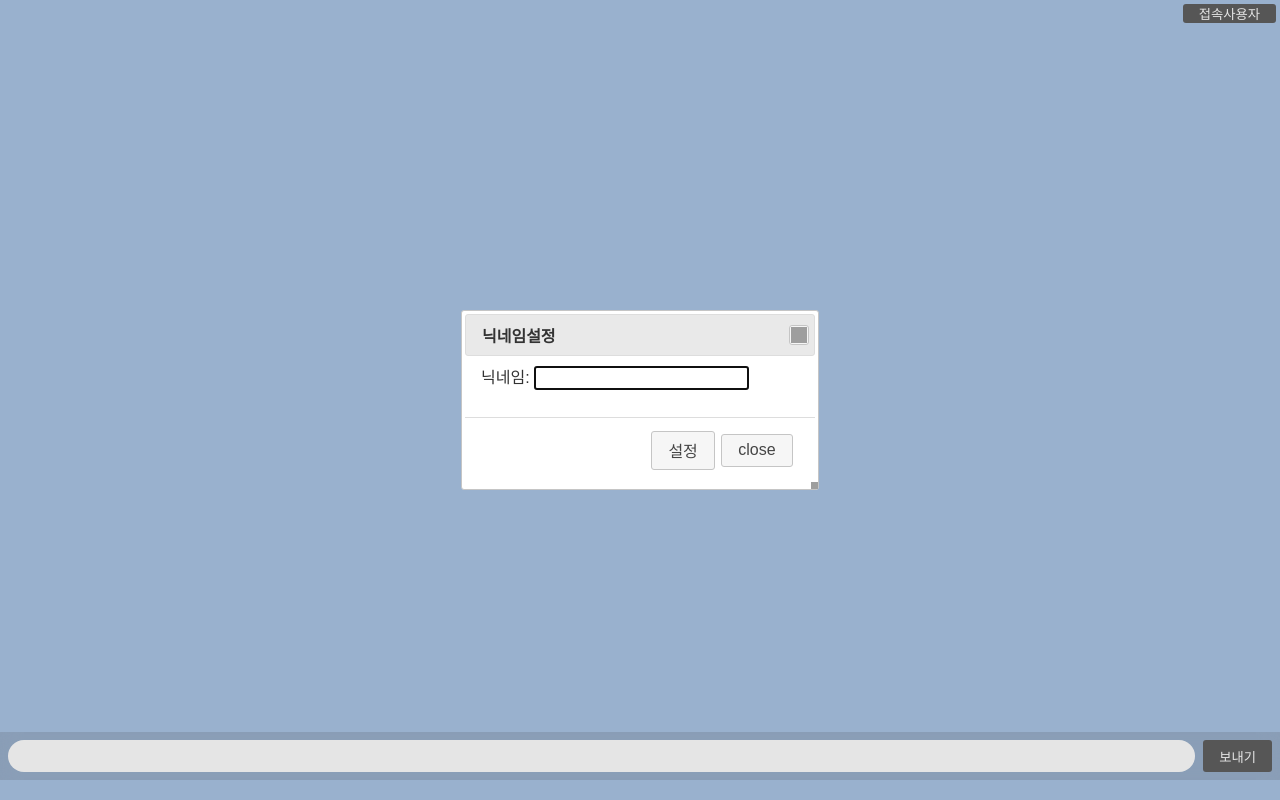
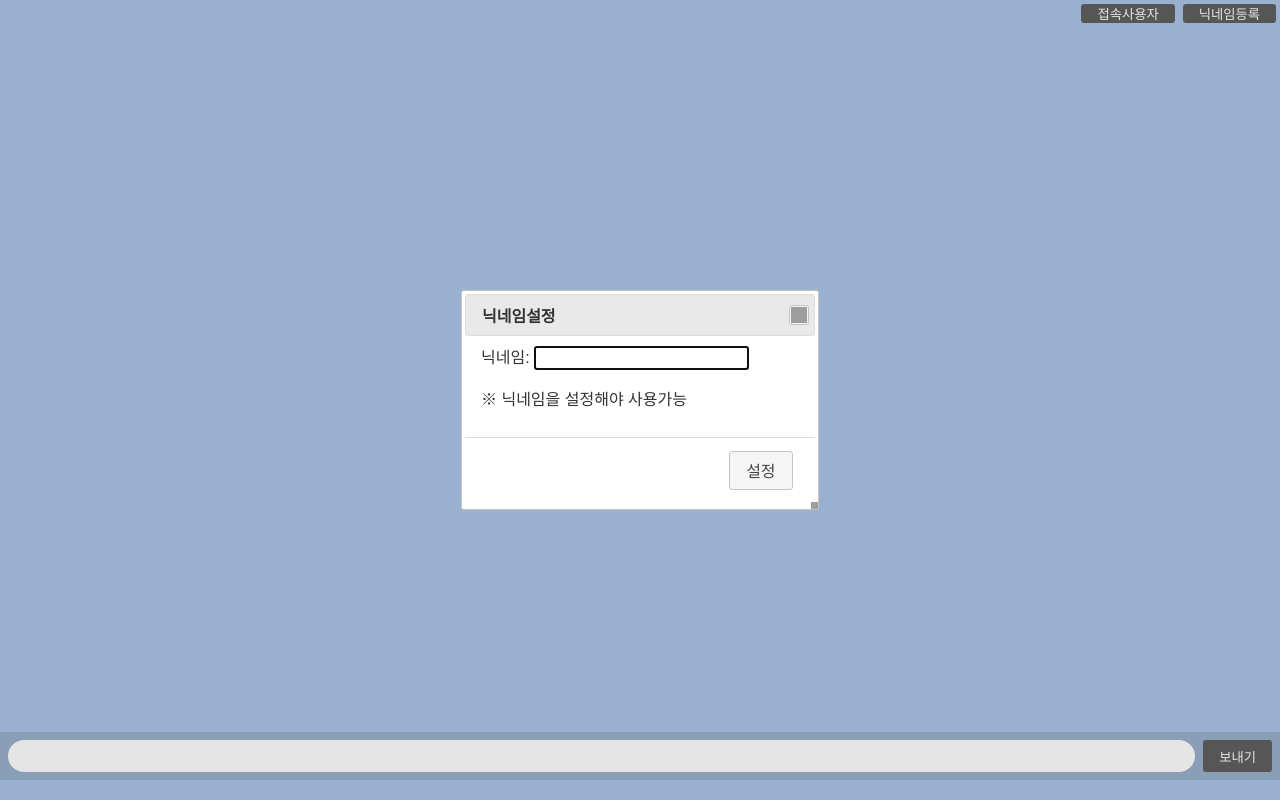
Before and after one commit to joy2734/socketioExample, a website: page index.html in a window 1280 px wide. Drawn offline with nearby package versions, Linux system fonts and the light colour scheme; no server answers; grey boxes are pictures that could not be loaded.

Commit message:
오류수정
- 닉네임 미등록 - 채팅사용못하도록제한
- 닉네임중복등록오류수정
- 채팅레이아웃 위치수정

```diff
--- a/index.html
+++ b/index.html
@@ -7,7 +7,7 @@
     <script src="https://code.jquery.com/jquery-3.5.0.js"></script>
     <script src="https://code.jquery.com/ui/1.12.1/jquery-ui.js"></script>
     <style>
-      body { margin: 0; padding-bottom: 3rem; font-family: -apple-system, BlinkMacSystemFont, "Segoe UI", Roboto, Helvetica, Arial, sans-serif; }
+      body { margin: 0; padding-bottom: 4.5rem; font-family: -apple-system, BlinkMacSystemFont, "Segoe UI", Roboto, Helvetica, Arial, sans-serif; display: flex; flex-direction: column;}
 
       #form { background: rgba(0, 0, 0, 0.15); padding: 0.25rem; position: fixed; bottom: 20px; left: 0; right: 0; display: flex; height: 3rem; box-sizing: border-box; backdrop-filter: blur(10px); }
       #input { border: none; padding: 0 1rem; flex-grow: 1; border-radius: 2rem; margin: 0.25rem; }
@@ -74,6 +74,7 @@
   <script src="/socket.io/socket.io.js"></script>
   <body style="background : #93b5de;">
     <div class="connect-user-info">
+      <button id="regNickname">닉네임등록</button>
       <button id="openlist">접속사용자</button>
     </div>
     <ul id="messages"></ul>
@@ -82,8 +83,9 @@
     </form>
     <div class="typing-info"></div>
   </body>
-    <div id="setNickname" style="display: none; height: 100px; width: 200px;">
+    <div id="nicknameDialog" style="display: none; height: 100px; width: 200px;">
         닉네임: <input type="text" name="nickname" />
+        <p>※ 닉네임을 설정해야 사용가능</p>
     </div>
     <div id="connect-list-dialog">
       <ul id="connect-list"></ul>
@@ -99,6 +101,10 @@
 
     form.addEventListener('submit', function(e){
       e.preventDefault();
+      if(!userName){
+        alert('닉네임을 등록해야 사용하실수 있습니다.')
+        return;
+      }
       if(input.value){
           socket.emit('chat message', [input.value, userName]);
           input.value = '';
@@ -161,6 +167,7 @@
     //function
 
     function setUserNickName(inputVal){
+        $('#regNickname').hide();
         socket.emit('set nickname', inputVal);
     }
 
@@ -169,6 +176,10 @@
     }
 
     /// events
+
+    $('#regNickname').on('click', function(){
+      $('#nicknameDialog').dialog('open');
+    });
 
     $('#openlist').on('click', function(){
       $('#connect-list-dialog').dialog('open');
@@ -181,6 +192,7 @@
             return;
         }
         setUserNickName($('input[name="nickname"]').val())
+        $( '#nicknameDialog' ).dialog( "close" );
       }
 
     });
@@ -195,10 +207,10 @@
 
     ///dialog
 
-    $('#setNickname').dialog({
+    $('#nicknameDialog').dialog({
       autoOpen: false,
       title: '닉네임설정',
-      height: 180,
+      height: 220,
       width: 350,
       modal: true,
       buttons: [{
@@ -209,11 +221,6 @@
             return;
           }
           setUserNickName($('input[name="nickname"]').val())
-          $( this ).dialog( "close" );
-        }
-      },{
-        text: "close",
-        click: function() {
           $( this ).dialog( "close" );
         }
       }]
@@ -240,6 +247,6 @@
       $(".typing-info").toggle();
     }, 250);
 
-    $('#setNickname').dialog('open')
+    $('#nicknameDialog').dialog('open')
 </script>
 </html>
```
